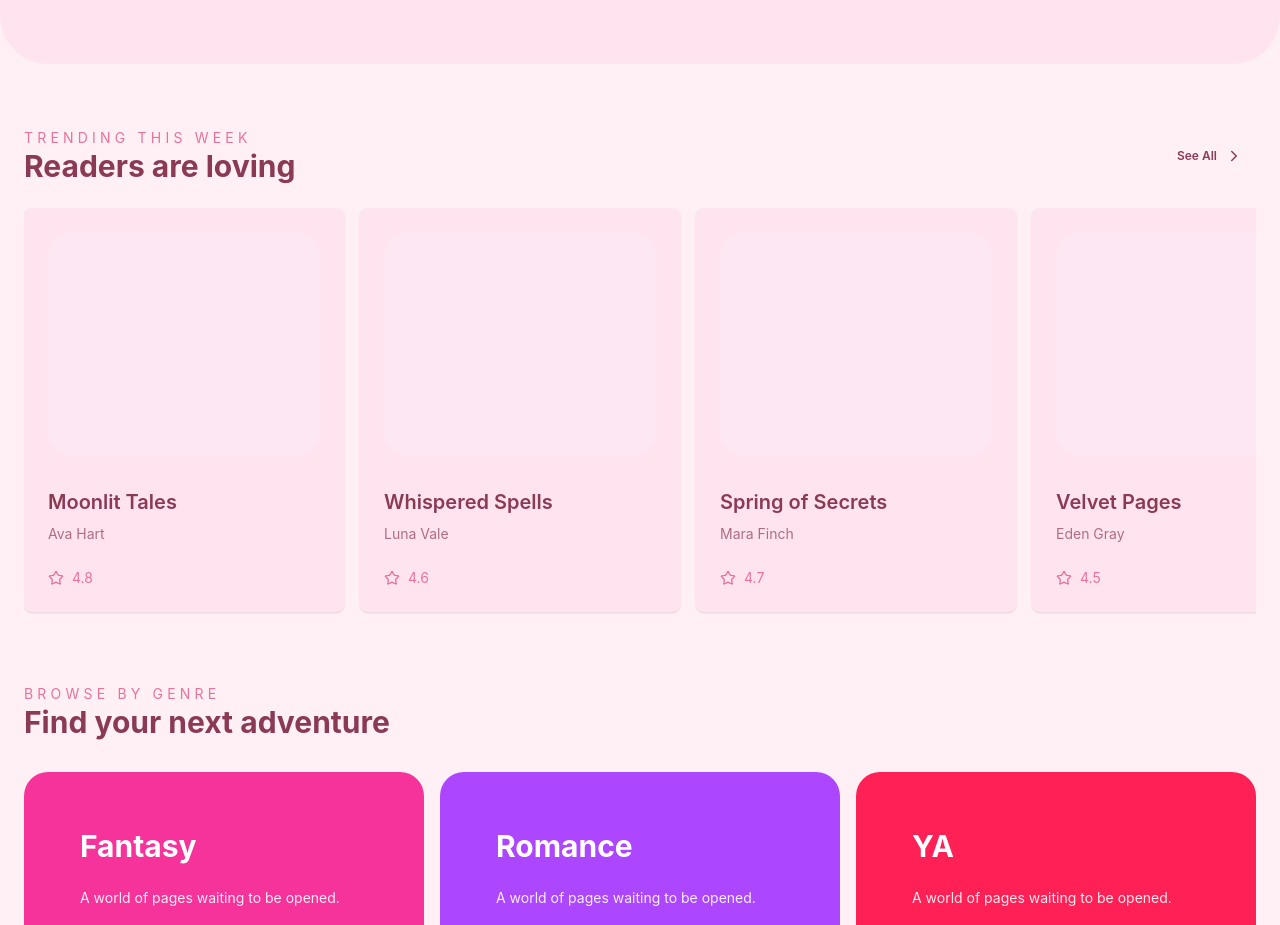
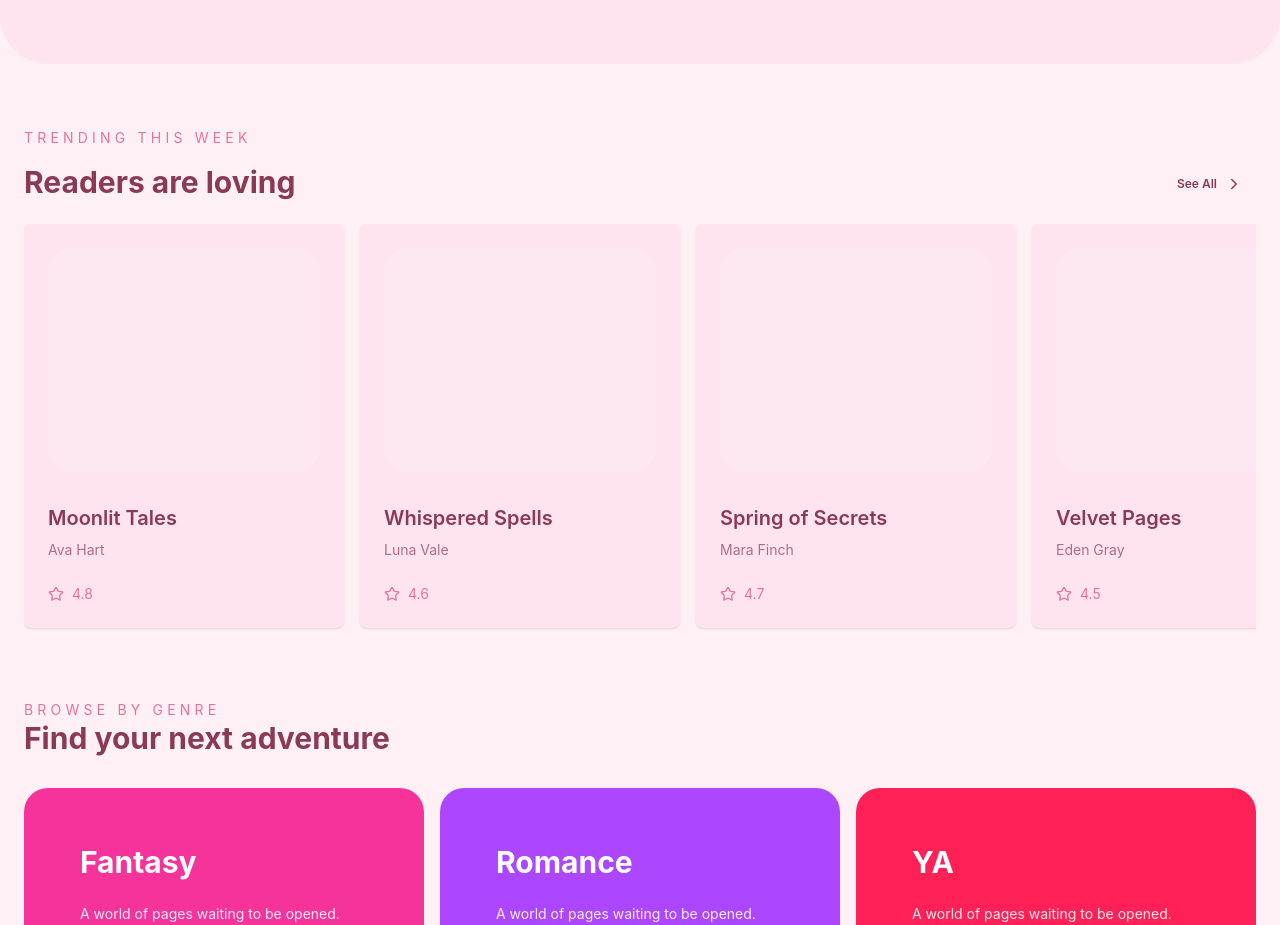
Before and after one commit to anjiabdallah/Bookify, a React (Vite) app in the folder client/: page / in a window 1280 px wide. Shown: the part 800-1725 px from the top of the page. Built offline with nearby package versions, Linux system fonts and the light colour scheme.

Commit message:
create PageSectionHeader component

```diff
--- /dev/null
+++ b/client/src/components/PageSectionHeader.tsx
@@ -0,0 +1,27 @@
+import { type ReactNode } from 'react';
+
+type PageSectionHeaderProps = {
+  label: string;
+  heading: ReactNode;
+  right?: ReactNode;
+  className?: string;
+};
+
+function PageSectionHeader({
+  label,
+  heading,
+  right,
+  className = '',
+}: PageSectionHeaderProps) {
+  return (
+    <div className={`flex flex-col gap-4 sm:flex-row sm:items-end sm:justify-between mb-6 ${className}`}>
+      <div>
+        <p className="text-sm uppercase tracking-[0.3em] text-primary">{label}</p>
+        <div className="mt-4 text-3xl font-bold">{heading}</div>
+      </div>
+      {right && <div>{right}</div>}
+    </div>
+  );
+}
+
+export default PageSectionHeader;
--- a/client/src/pages/BookDetailPage.tsx
+++ b/client/src/pages/BookDetailPage.tsx
@@ -3,6 +3,7 @@ import { useEffect, useState } from 'react';
 import { useParams } from 'react-router-dom';
 
 import BackButton from '../components/BackButton';
+import PageSectionHeader from '../components/PageSectionHeader';
 import { useAuth } from '../context/useAuth';
 import { useAsync } from '../hooks/useAsync';
 import { requestServer } from '../lib/requestServer';
@@ -57,18 +58,19 @@ function BookDetailPage() {
   return (
     <div className="min-h-screen bg-base-100 text-base-content">
       <main className="container mx-auto px-6 py-10">
-        <div className="mb-6 flex items-center justify-between gap-4">
-          <BackButton to="/search" className="btn-ghost" />
-          <div>
-            <p className="text-sm uppercase tracking-[0.3em] text-primary">Book Details</p>
-            <h1 className="text-3xl font-bold">{book?.title ?? 'Loading...'}</h1>
-            {user && (
-              <p className="text-sm text-base-content/70">
-                Viewing as
+        <div className="mb-6">
+          <BackButton to="/search" className="btn-ghost mb-4" />
+          <PageSectionHeader
+            label="Book Details"
+            heading={book?.title ?? 'Loading...'}
+            right={user && (
+              <div className="text-sm text-base-content/50">
+                Logged in as
+                <br />
                 {user.username}
-              </p>
+              </div>
             )}
-          </div>
+          />
         </div>
 
         {bookQuery.loading && (
--- a/client/src/pages/HomePage.tsx
+++ b/client/src/pages/HomePage.tsx
@@ -2,6 +2,7 @@ import { BookOpen, Search, Star, Users, Plus, ChevronRight } from 'lucide-react'
 import { useState } from 'react';
 import { Link, useNavigate } from 'react-router-dom';
 
+import PageSectionHeader from '../components/PageSectionHeader';
 import { useAuth } from '../context/useAuth';
 
 const trendingBooks = [
@@ -105,17 +106,17 @@ function HomePage() {
 
         <main className="container mx-auto px-6 py-16">
           <section className="mb-16">
-            <div className="flex items-center justify-between mb-6">
-              <div>
-                <p className="text-sm uppercase tracking-[0.3em] text-primary">Trending This Week</p>
-                <h2 className="text-3xl font-bold">Readers are loving</h2>
-              </div>
-              <button className="btn btn-ghost btn-sm gap-2">
-                See All
-                {' '}
-                <ChevronRight size={18} />
-              </button>
-            </div>
+            <PageSectionHeader
+              label="Trending This Week"
+              heading="Readers are loving"
+              right={(
+                <button className="btn btn-ghost btn-sm gap-2">
+                  See All
+                  {' '}
+                  <ChevronRight size={18} />
+                </button>
+              )}
+            />
             <div className="flex gap-4 overflow-x-auto pb-2">
               {trendingBooks.map(book => (
                 <div key={book.title} className="card w-80 shrink-0 bg-base-200 shadow-sm">
```
